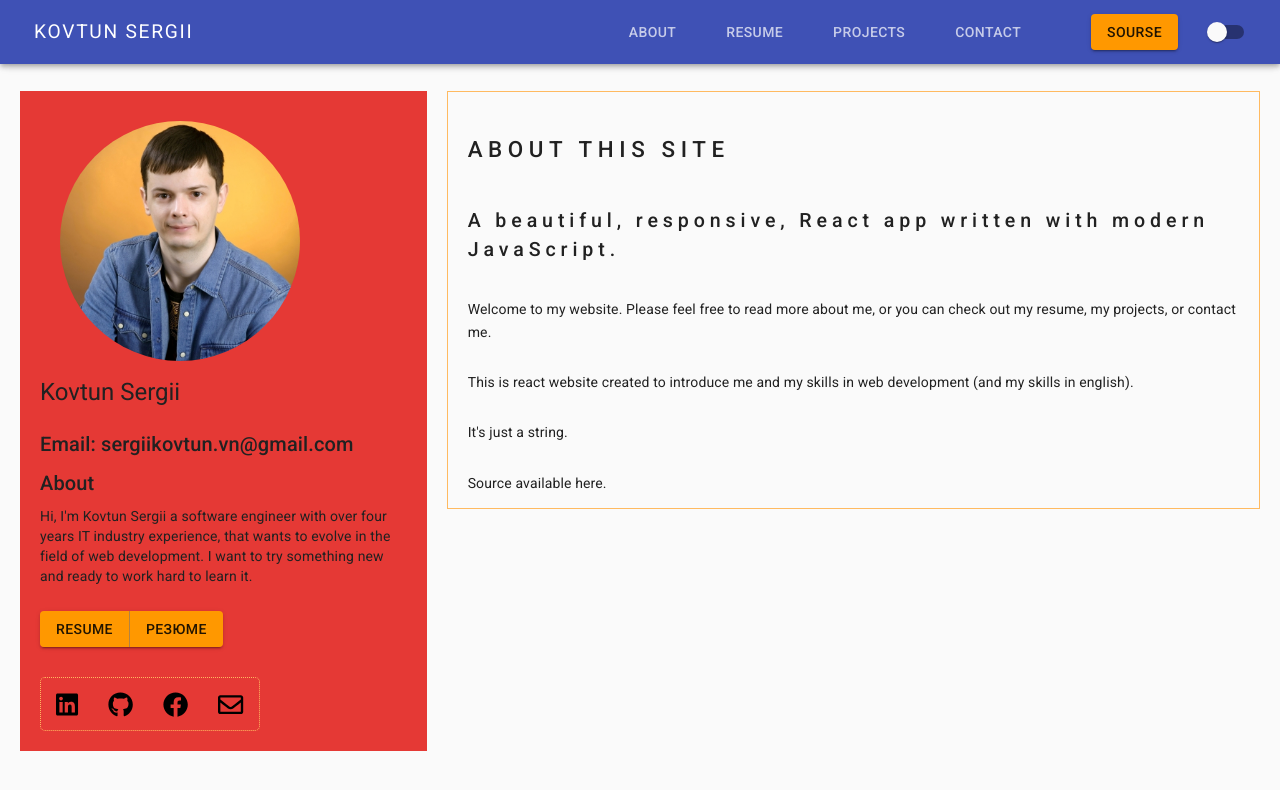
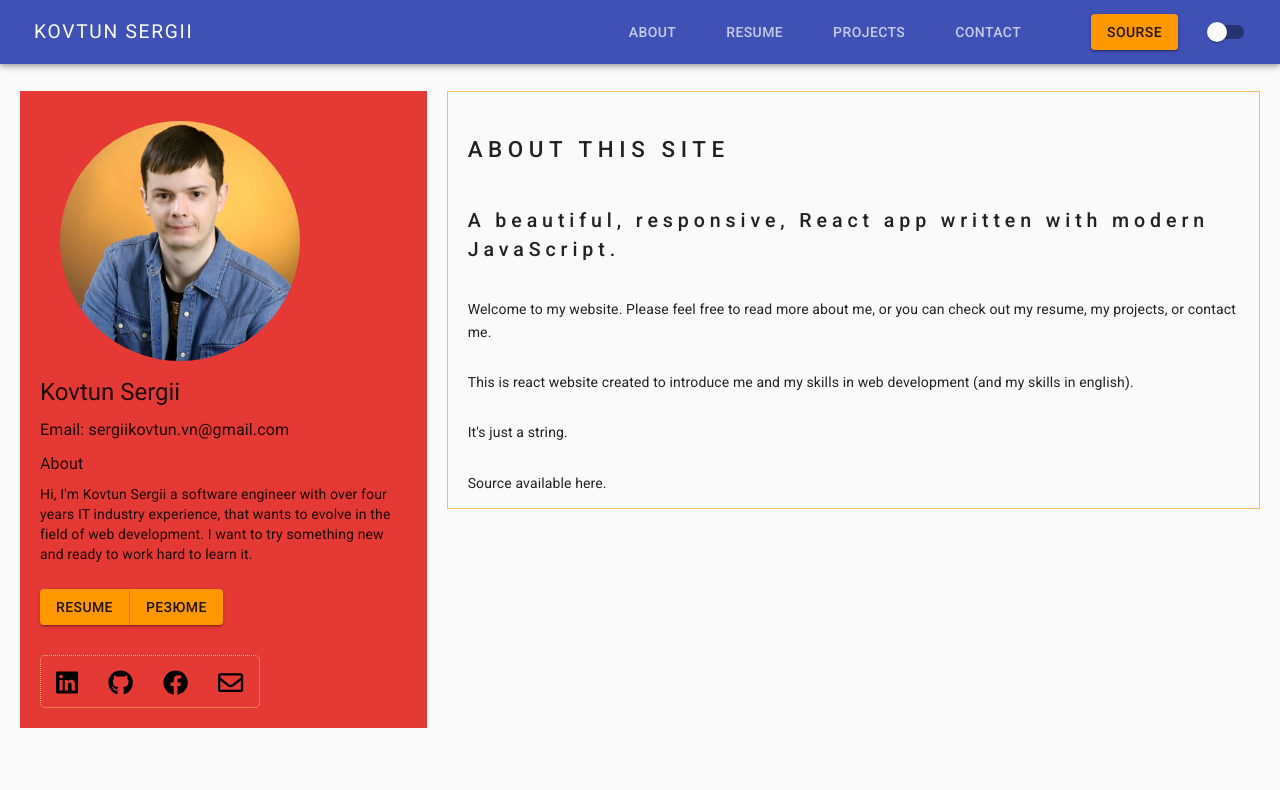
Before and after one commit to SergiiKov/cv, a React (Create React App) app: page / in a window 1280 px wide. Shown: the top 790 px of the page. Built offline with nearby package versions, Linux system fonts and the light colour scheme.

Commit message:
fix pages v11

```diff
--- a/src/components/header/header.component.jsx
+++ b/src/components/header/header.component.jsx
@@ -30,7 +30,9 @@ import {
   lightBlue,
   deepPurple,
   deepOrange,
-  grey
+  grey,
+  common
+
 } from "@material-ui/core/colors";
 
 import Title from '../ui/title';
@@ -137,6 +139,7 @@ export default function Header(checked1, onChange1) {
   const mainSecondaryColor = darkState ? indigo[500] : orange[500];
   const thirdStyle = darkState ? lightBlue[500] : deepPurple[500];
   const textStyle = darkState ? grey[50] : grey[900];
+  const colorCommon = darkState ? common['black'] : common['white'];
 
   const darkTheme = createMuiTheme({
     palette: {
@@ -147,8 +150,8 @@ export default function Header(checked1, onChange1) {
       secondary: {
         main: mainSecondaryColor
       },
-      error:{
-         main:textStyle
+      common:{
+         main:colorCommon
       },
       info:{
         main:thirdStyle
--- a/src/components/left-area/left-area-ui.jsx
+++ b/src/components/left-area/left-area-ui.jsx
@@ -1,5 +1,6 @@
 import React from 'react';
 
+import Link from '@material-ui/core/Link';
 import LinksComponent from '../links-component/links-compnent';
 import { makeStyles } from '@material-ui/core/styles';
 import Box from '@material-ui/core/Box';
@@ -89,11 +90,11 @@ export default function LeftAreaUi() {
                 <TextH5 className={[classes.box, classes.boxTitle]}>
                     Kovtun Sergii
                 </TextH5>
-                <Box className={classes.boxEmail}>
-                  <a className={classes.boxEmail} href='mailto:sergiikovtun.vn@gmail.com'>
-                    <TextH6>Email: sergiikovtun.vn@gmail.com</TextH6>
-                  </a>
-                </Box>
+                  <TextH6 >
+                    <Link href="mailto:sergiikovtun.vn@gmail.com" color='inherit' >
+                      Email: sergiikovtun.vn@gmail.com
+                    </Link>
+                  </TextH6>
                 <TextH6 className={[classes.box, classes.boxTitle]}>
                     About
                 </TextH6>
--- a/src/components/ui/TextBody2.jsx
+++ b/src/components/ui/TextBody2.jsx
@@ -4,7 +4,7 @@ import Typography from "@material-ui/core/Typography";
 
 export default function TextBody2(props) {
   return (
-    <Typography component="h2" variant="body2" color="error" align='left' gutterBottom>
+    <Typography component="h2" variant="body2" color="common" align='left' gutterBottom>
       {props.children}
     </Typography>
   );
--- a/src/components/ui/TextH5.jsx
+++ b/src/components/ui/TextH5.jsx
@@ -4,7 +4,7 @@ import Typography from "@material-ui/core/Typography";
 
 export default function TextH5(props) {
   return (
-    <Typography component="h2" variant="h5" color="error" align='left'   gutterBottom >
+    <Typography component="h2" variant="h5" color="common" align='left' gutterBottom >
       {props.children}
     </Typography>
   );
--- a/src/components/ui/TextH6.jsx
+++ b/src/components/ui/TextH6.jsx
@@ -4,7 +4,7 @@ import Typography from "@material-ui/core/Typography";
 
 export default function TextH6(props) {
   return (
-    <Typography component="h2" variant="h6" color="error" align='left' gutterBottom >
+    <Typography component="h2" variant="subtitle1" color="common" align='left' gutterBottom >
       {props.children}
     </Typography>
   );
--- a/src/pages/contact/contact-page.jsx
+++ b/src/pages/contact/contact-page.jsx
@@ -176,6 +176,7 @@ const useStyles = makeStyles((theme) => ({
                           helperText={emailHelper}
                           value={email}
                           onChange={onChange} />
+
                     </Grid>
                     <Grid item>
                       <TextField
```
